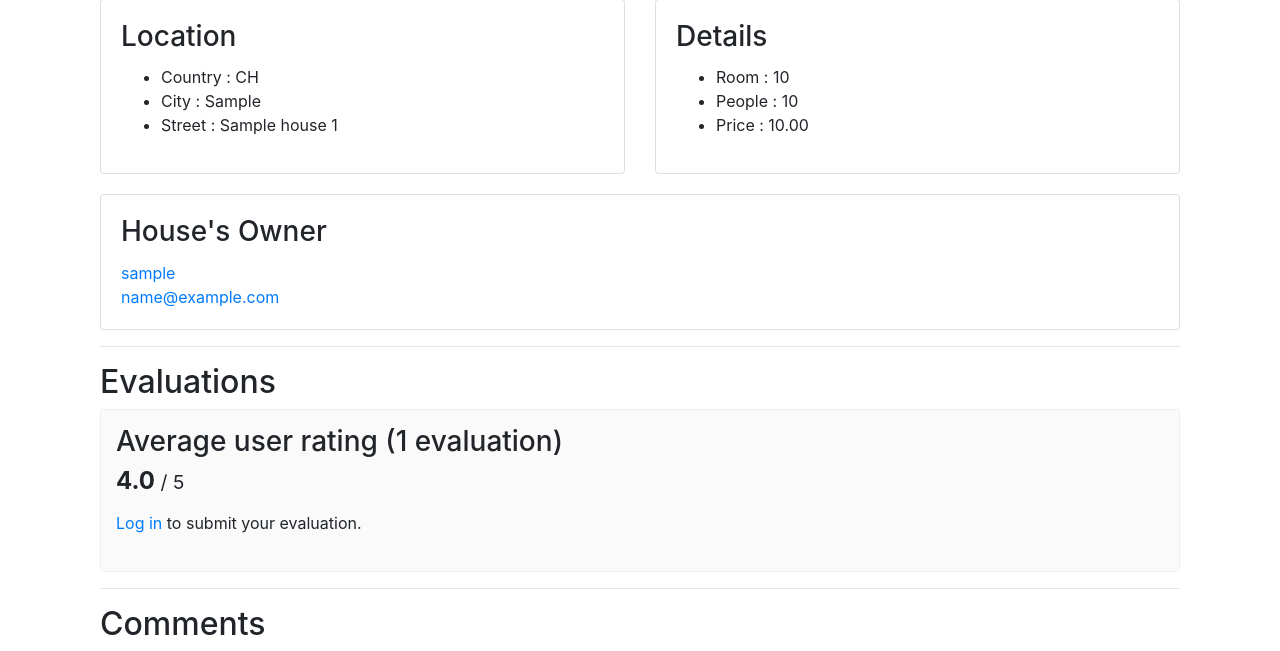
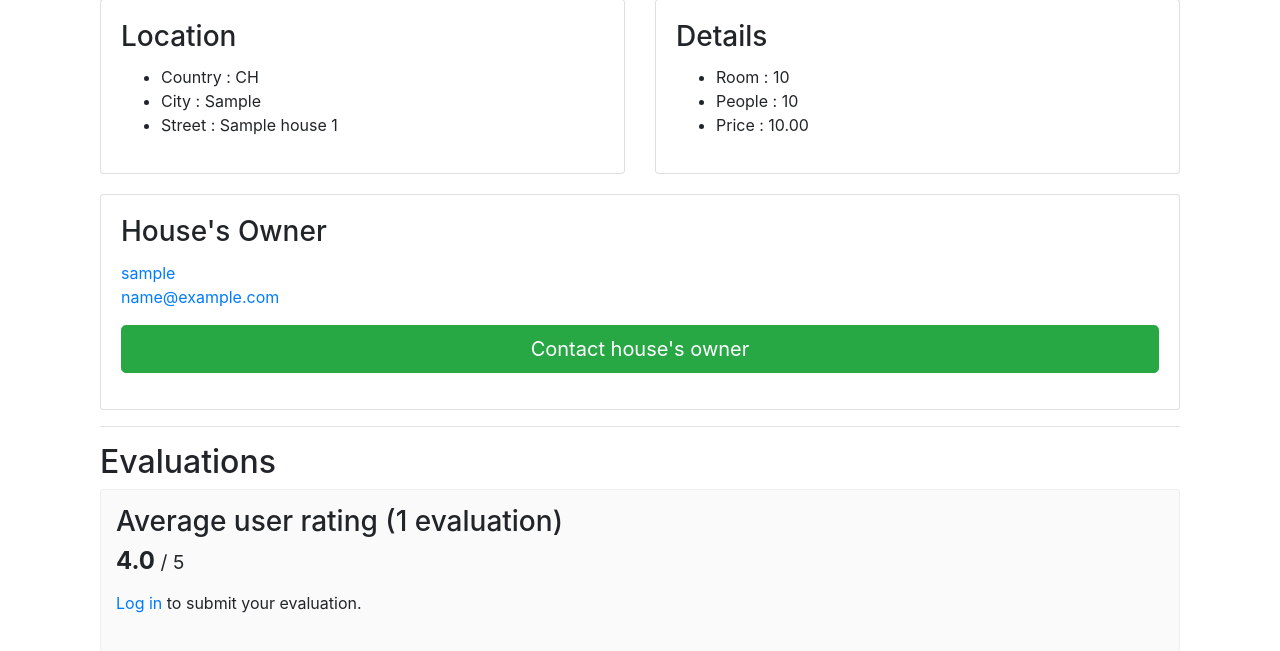
Before and after one commit to HE-Arc/Home2Share, a Django app: a page that uses Home2ShareProject/main/templates/main/house_detail.html in a window 1280 px wide. Shown: the part 1238-1889 px from the top of the page. Run offline with Django 3.2, Linux system fonts and the light colour scheme; tables that the repository leaves empty hold one stand-in row (values such as "Sample post"); grey boxes marked "Sample" are stand-in pictures; some libraries are stand-ins or nearby versions.

Commit message:
Added some informations to mailto

```diff
--- a/Home2ShareProject/main/templates/main/house_detail.html
+++ b/Home2ShareProject/main/templates/main/house_detail.html
@@ -73,6 +73,7 @@
             <div class="card-body">
               <h3 class="card-title">House's Owner</h3>
               <p class="card-text"><a href="{% url 'profile' house.user.username %}">{{ house.user.username }}</a> <br> <a href="mailto:{{ house.user.email }}" >{{ house.user.email }}</a></p>
+              <p><a href="mailto:{{ house.user.email }}&subject={{ house.name|urlencode }}%20reservation" class="btn btn-success btn-lg btn-block">Contact house's owner</a></p>
             </div>
           </div>
         </div>
```
